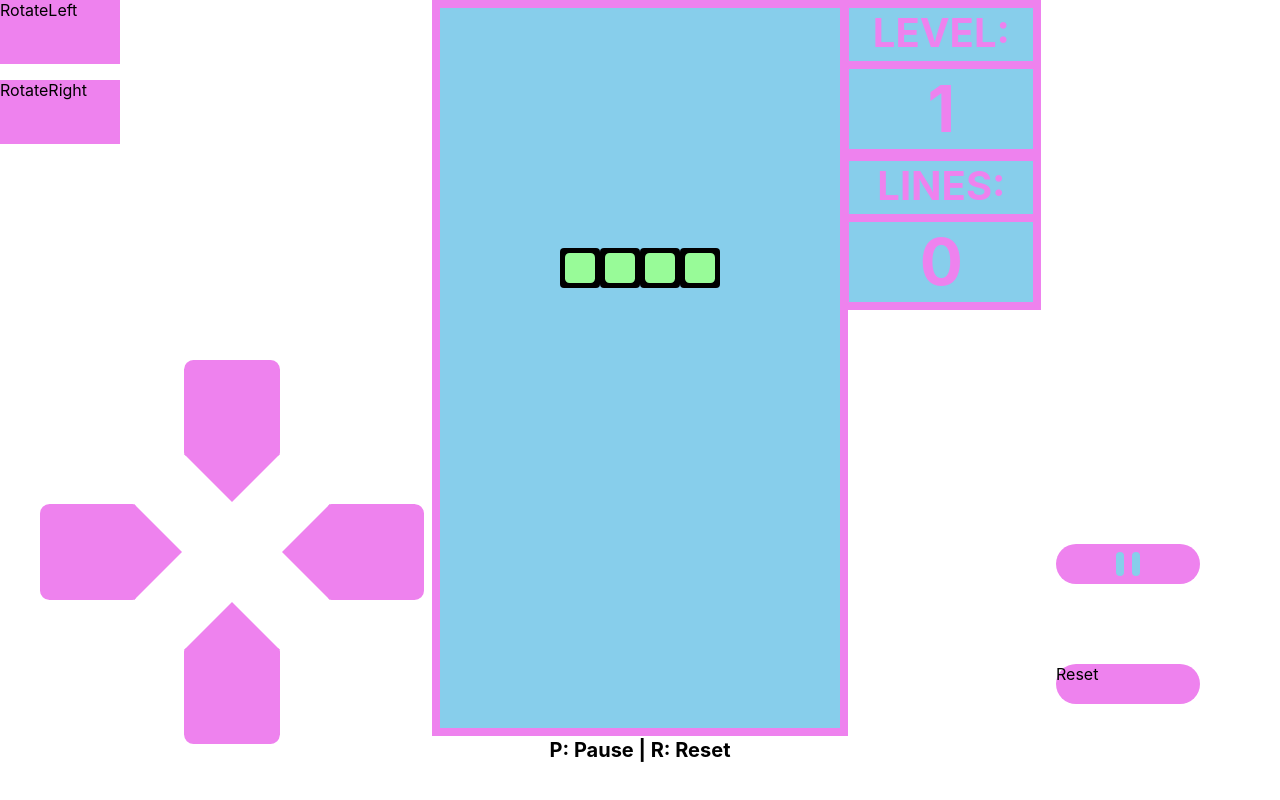
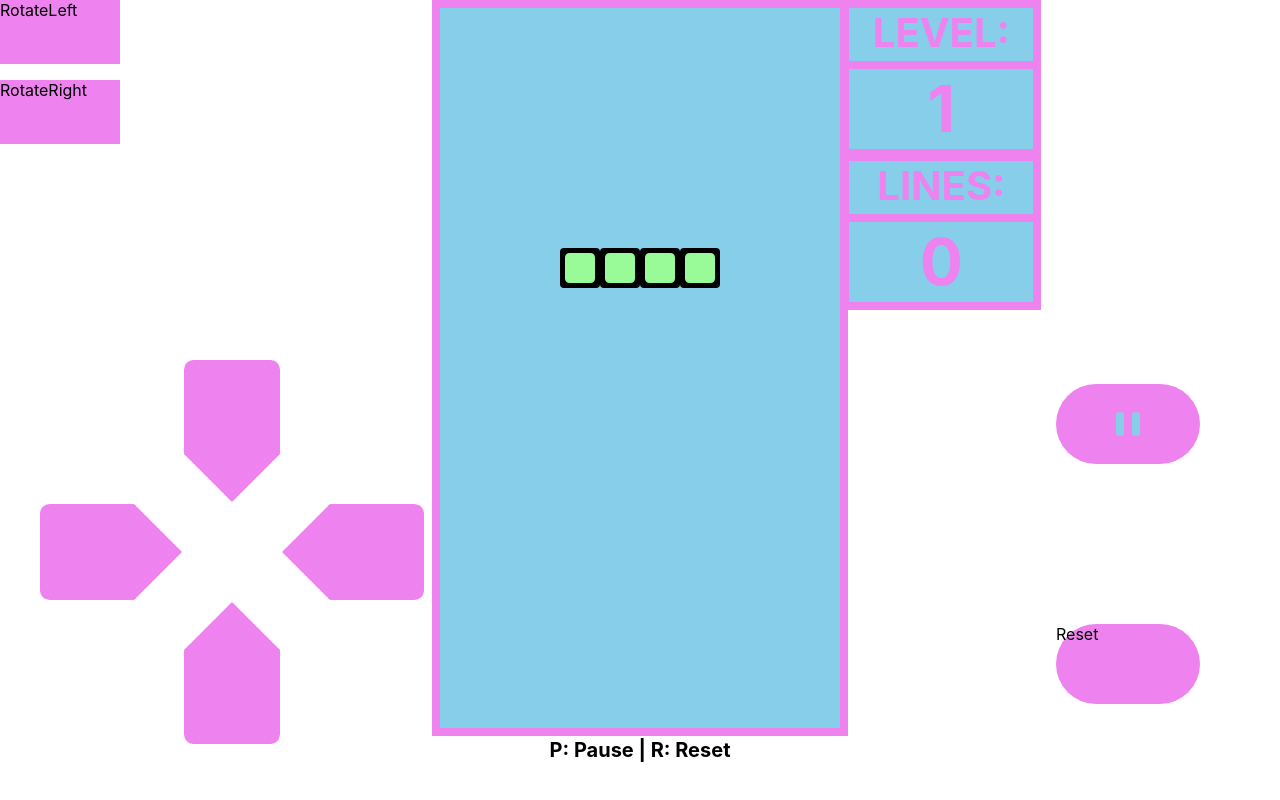
Before and after one commit to George-Boole/notris-app, a React (Create React App) app: page / in a window 1280 px wide. Built offline with nearby package versions, Linux system fonts and the light colour scheme.

Commit message:
double height of pause and reset controls

```diff
--- a/src/index.css
+++ b/src/index.css
@@ -229,7 +229,7 @@ code {
   position: fixed;
   bottom: 10vmin;
   right: 10vmin;
-  height: 5vmin;
+  height: 10vmin;
   width: 18vmin;
   border-radius: 500px;
 }
```
